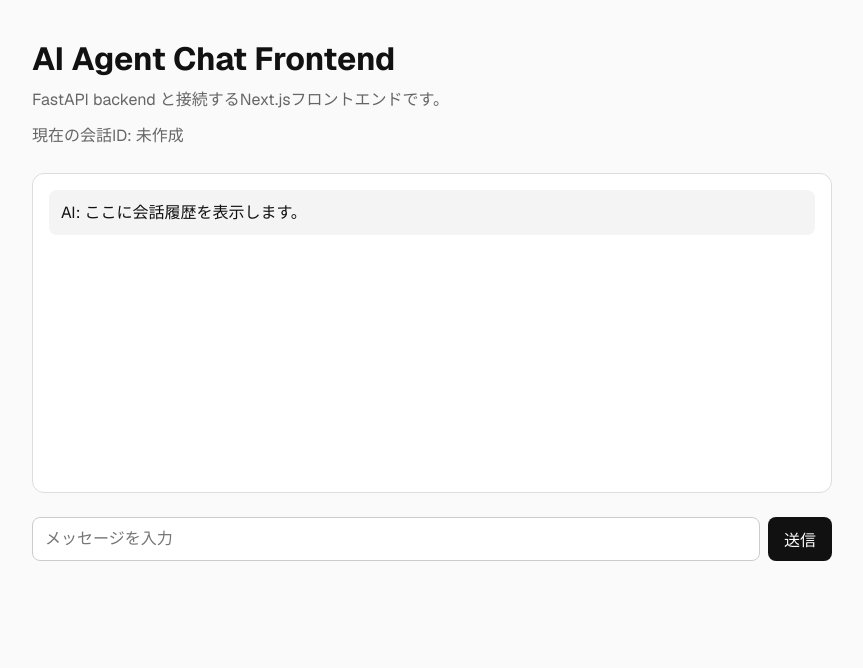
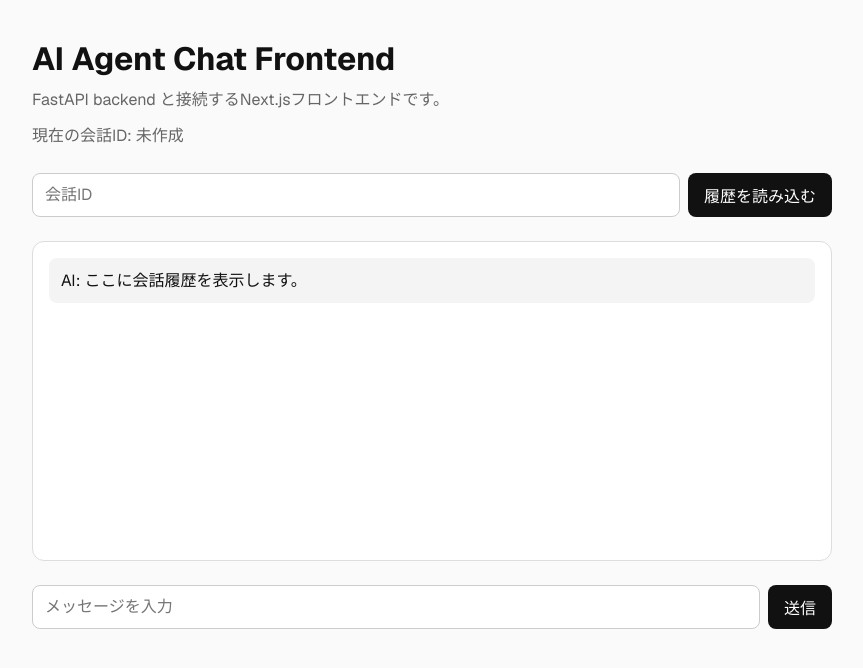
Before and after one commit to miwashun/ai-agent-portfolio, a Next.js app in the folder frontend/: page / in a window 1280 px wide. Shown: the top 668 px of the page, without its empty margins (208-1071 px from the left). Built offline with nearby package versions, Linux system fonts and the light colour scheme.

Commit message:
Load conversation history in Next.js page

```diff
--- a/frontend/src/app/page.module.css
+++ b/frontend/src/app/page.module.css
@@ -53,6 +53,7 @@
   white-space: pre-wrap;
 }
 
+.loadForm,
 .chatForm {
   display: flex;
   width: 100%;
@@ -81,6 +82,12 @@
   background: #333;
 }
 
+.submitButton:disabled,
+.messageInput:disabled {
+  cursor: not-allowed;
+  opacity: 0.6;
+}
+
 @media (max-width: 600px) {
   .page {
     padding: 24px 12px;
@@ -90,6 +97,7 @@
     font-size: 28px;
   }
 
+  .loadForm,
   .chatForm {
     flex-direction: column;
   }
--- a/frontend/src/app/page.tsx
+++ b/frontend/src/app/page.tsx
@@ -15,7 +15,55 @@ export default function Home() {
     { role: "assistant", content: "ここに会話履歴を表示します。" },
   ]);
   const [conversationId, setConversationId] = useState<number | null>(null);
+  const [loadConversationId, setLoadConversationId] = useState("");
   const [isLoading, setIsLoading] = useState(false);
+  const [isLoadingHistory, setIsLoadingHistory] = useState(false);
+
+  function getApiBaseUrl() {
+    const apiBaseUrl = process.env.NEXT_PUBLIC_API_BASE_URL;
+    if (!apiBaseUrl) {
+      throw new Error("NEXT_PUBLIC_API_BASE_URL が設定されていません。");
+    }
+
+    return apiBaseUrl;
+  }
+
+  async function handleLoadConversation(event: FormEvent<HTMLFormElement>) {
+    event.preventDefault();
+
+    const requestedConversationId = loadConversationId.trim();
+    if (!requestedConversationId || isLoadingHistory) {
+      return;
+    }
+
+    setIsLoadingHistory(true);
+
+    try {
+      const apiBaseUrl = getApiBaseUrl();
+      const response = await fetch(
+        `${apiBaseUrl}/conversations/${requestedConversationId}`,
+      );
+
+      if (!response.ok) {
+        throw new Error("会話履歴の読み込みに失敗しました。");
+      }
+
+      const data: { conversation_id: number; messages: ChatMessage[] } =
+        await response.json();
+
+      setConversationId(data.conversation_id);
+      setLoadConversationId(String(data.conversation_id));
+      setMessages(data.messages);
+    } catch (error) {
+      const errorMessage =
+        error instanceof Error ? error.message : "予期しないエラーが発生しました。";
+      setMessages([
+        { role: "assistant", content: `エラー: ${errorMessage}` },
+      ]);
+    } finally {
+      setIsLoadingHistory(false);
+    }
+  }
 
   async function handleSubmit(event: FormEvent<HTMLFormElement>) {
     event.preventDefault();
@@ -35,10 +83,7 @@ export default function Home() {
     setIsLoading(true);
 
     try {
-      const apiBaseUrl = process.env.NEXT_PUBLIC_API_BASE_URL;
-      if (!apiBaseUrl) {
-        throw new Error("NEXT_PUBLIC_API_BASE_URL が設定されていません。");
-      }
+      const apiBaseUrl = getApiBaseUrl();
 
       const response = await fetch(`${apiBaseUrl}/chat`, {
         method: "POST",
@@ -89,6 +134,25 @@ export default function Home() {
           </p>
         </div>
 
+        <form className={styles.loadForm} onSubmit={handleLoadConversation}>
+          <input
+            className={styles.messageInput}
+            type="number"
+            min="1"
+            placeholder="会話ID"
+            value={loadConversationId}
+            onChange={(event) => setLoadConversationId(event.target.value)}
+            disabled={isLoadingHistory}
+          />
+          <button
+            className={styles.submitButton}
+            type="submit"
+            disabled={isLoadingHistory}
+          >
+            {isLoadingHistory ? "読み込み中..." : "履歴を読み込む"}
+          </button>
+        </form>
+
         <div className={styles.chatArea}>
           {messages.map((message, index) => (
             <p className={styles.message} key={`${message.role}-${index}`}>
```
